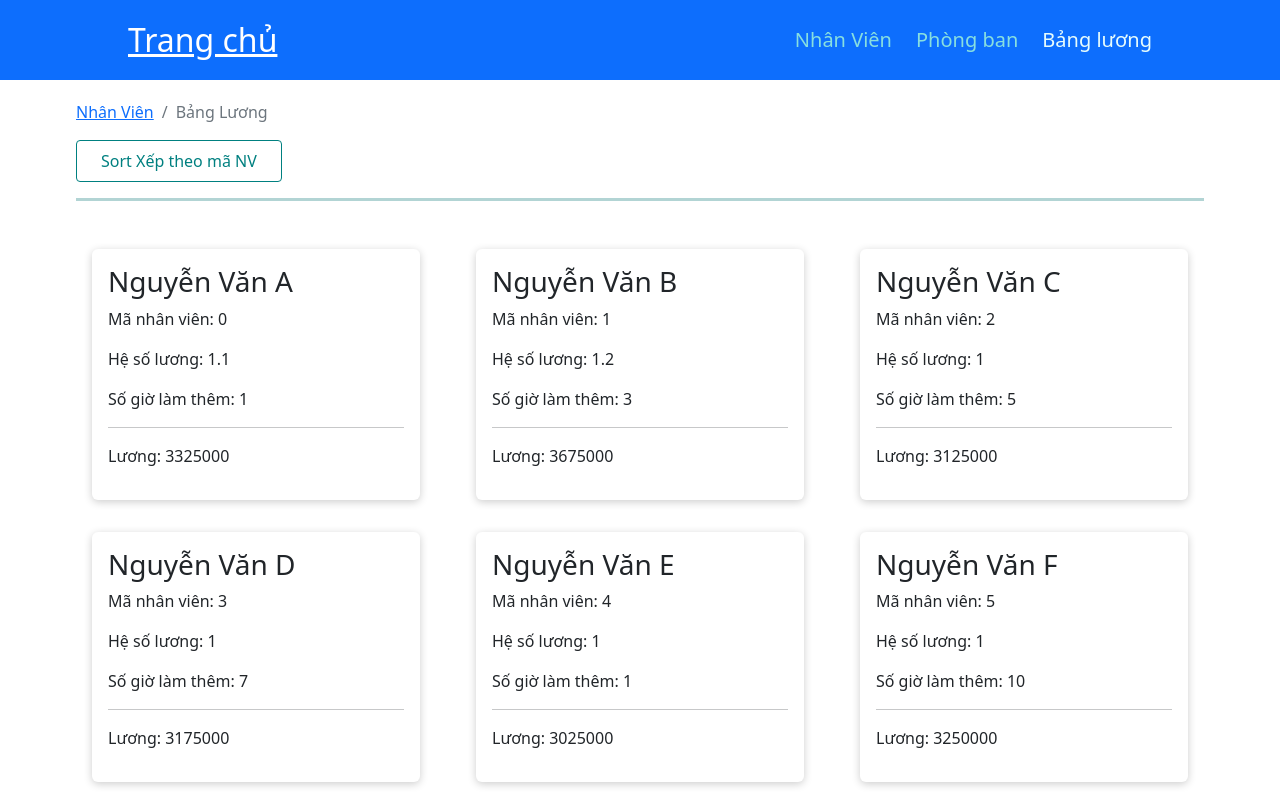
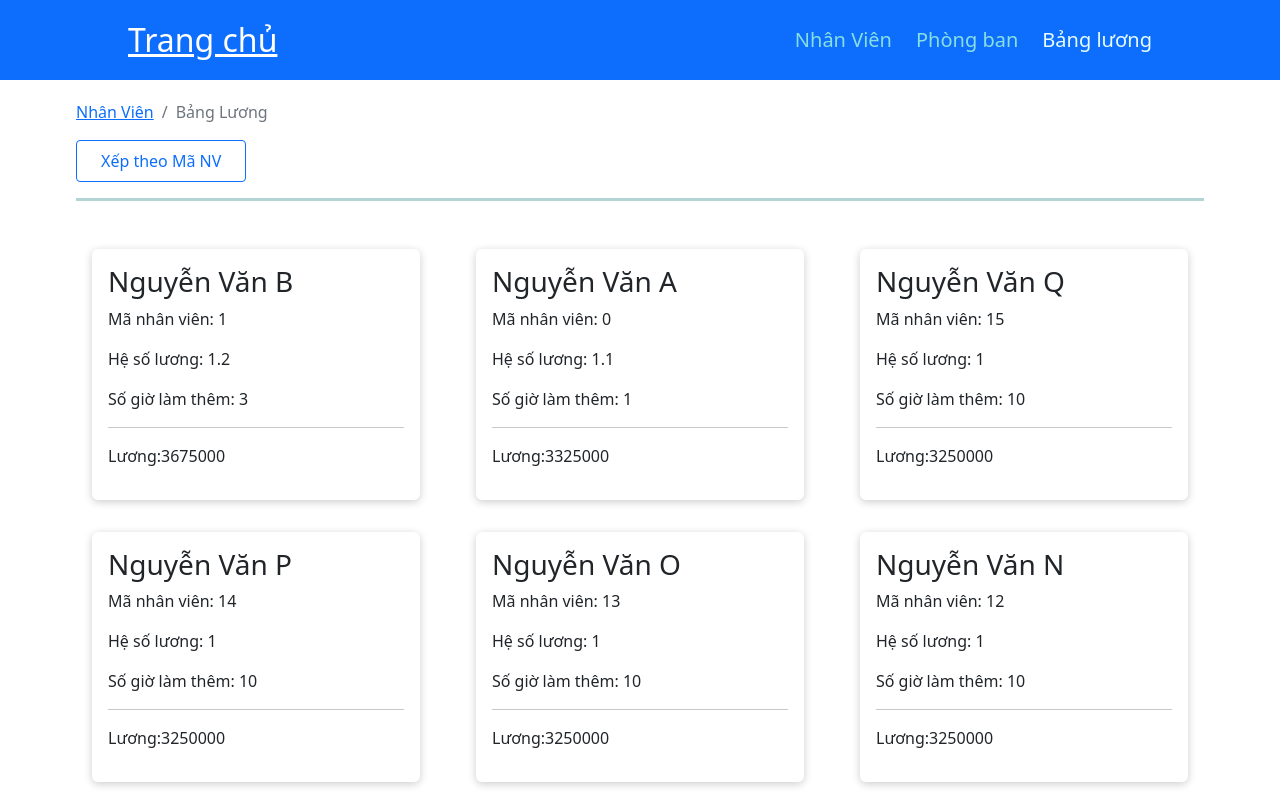
Before and after one commit to ngldung/Funix-React, a React (Create React App) app in the folder asm2/: page /salary in a window 1280 px wide. Shown: the top 800 px of the page. Built offline with nearby package versions, Linux system fonts and the light colour scheme.

Commit message:
complete sort feature in salary page

```diff
--- a/asm2/src/components/UI/SearchBar.js
+++ b/asm2/src/components/UI/SearchBar.js
@@ -4,7 +4,8 @@ const SearchBar = (props) => {
   const [enteredSearch, setEnteredSearch] = useState("");
 
   const inputSearchHandler = (event) => {
-    setEnteredSearch(event.target.value);
+    const inputLower = event.target.value;
+    setEnteredSearch(inputLower.toLowerCase());
   };
 
   const searchSubmitHandler = (event) => {
--- a/asm2/src/pages/Salary.js
+++ b/asm2/src/pages/Salary.js
@@ -3,6 +3,24 @@ import Breadcrumb from "react-bootstrap/Breadcrumb";
 import Card from "../components/UI/Card";
 import classes from "./Salary.module.css";
 import { useHistory, useLocation } from "react-router-dom";
+
+//Function to execute sort by id or sort by salary
+const sortStaffs = (staffs, sortById) => {
+  return staffs.sort((staffA, staffB) => {
+    if (sortById) {
+      return staffA.id > staffB.id ? 1 : -1; //if sort by id -> use this calculation to sort
+    } else {
+      return (
+        //or use below calculation if sort by salary
+        staffA.salaryScale * 3000000 +
+        (staffA.overTime / 8) * 200000
+      ).toFixed(0) <
+        (staffB.salaryScale * 3000000 + (staffB.overTime / 8) * 200000).toFixed(0)
+        ? 1
+        : -1;
+    }
+  });
+};
 
 const Salary = () => {
   const history = useHistory();
@@ -11,32 +29,32 @@ const Salary = () => {
   const queryParam = new URLSearchParams(location.search);
   const isSortingId = queryParam.get("sort") === "id";
 
+  const sortedStaffs = sortStaffs(STAFFS, isSortingId);
+
   const sortChangeHandler = () => {
     history.push("/salary?sort=" + (isSortingId ? "salary" : "id"));
   };
   return (
     <div>
+      {/* Use breadcumb to make nav link visible */}
       <Breadcrumb>
-        <Breadcrumb.Item href="/">Nhân Viên</Breadcrumb.Item>
-        <Breadcrumb.Item active>Bảng Lương</Breadcrumb.Item>
+        <Breadcrumb.Item href="/"> Nhân Viên </Breadcrumb.Item>
+        <Breadcrumb.Item active> Bảng Lương </Breadcrumb.Item>
       </Breadcrumb>
       <div className={classes.sorting}>
         <button onClick={sortChangeHandler}>
-          Sort {isSortingId ? "Xếp theo Lương" : "Xếp theo mã NV"}
+          Xếp theo {isSortingId ? " Lương" : " Mã NV"}
         </button>
       </div>
-
       <div className="row">
-        {STAFFS.map((staff) => (
+        {sortedStaffs.map((staff) => (
           <div key={staff.id} className="col-12 col-md-6 col-lg-4">
             <Card>
-              <h3>{staff.name}</h3>
-              <p>Mã nhân viên: {staff.id}</p>
-              <p>Hệ số lương: {staff.salaryScale}</p>
-              <p>Số giờ làm thêm: {staff.overTime}</p>
-              <hr />
+              <h3> {staff.name} </h3> <p> Mã nhân viên: {staff.id} </p>
+              <p> Hệ số lương: {staff.salaryScale} </p>
+              <p> Số giờ làm thêm: {staff.overTime} </p> <hr />
               <p>
-                Lương:{" "}
+                Lương:
                 {(
                   staff.salaryScale * 3000000 +
                   (staff.overTime / 8) * 200000
--- a/asm2/src/pages/Salary.module.css
+++ b/asm2/src/pages/Salary.module.css
@@ -6,8 +6,8 @@
 
 .sorting button {
     font: inherit;
-    color: teal;
-    border: 1px solid teal;
+    color: #0D6EFD;
+    border: 1px solid #0D6EFD;
     background-color: transparent;
     border-radius: 4px;
     padding: 0.5rem 1.5rem;
--- a/asm2/src/pages/StaffDetail.js
+++ b/asm2/src/pages/StaffDetail.js
@@ -5,17 +5,19 @@ import { STAFFS } from "../shared/staffs";
 
 const StaffDetail = () => {
   const params = useParams();
-  console.log(params.staffId);
-  const staffsList = STAFFS;
-  const selectedStaff = staffsList.find((staff) => staff.id.toString() === params.staffId);
-  console.log(selectedStaff);
+  const selectedStaff = STAFFS.find(
+    (staff) => staff.id.toString() === params.staffId
+  ); //check url param with id of staff
   if (!selectedStaff) {
     return <p>NO STAFF FOUND</p>;
   }
+
+  // turn Iso Date to normal date format
   const isoStartDate = new Date(selectedStaff.startDate);
-  const startDate = isoStartDate.toLocaleDateString('en-GB');
+  const startDate = isoStartDate.toLocaleDateString("en-GB");
   const isoDOB = new Date(selectedStaff.doB);
-  const doB = isoDOB.toLocaleDateString('en-GB');
+  const doB = isoDOB.toLocaleDateString("en-GB");
+
   return (
     <Fragment>
       <DetailStaff
--- a/asm2/src/pages/StaffList.js
+++ b/asm2/src/pages/StaffList.js
@@ -7,15 +7,17 @@ import { useHistory, useLocation } from "react-router-dom";
 const StaffList = () => {
   const history = useHistory();
   const location = useLocation();
+  const [staffs, setStaffs] = useState(STAFFS);
 
-  const notSearch = location.search === "";
-  console.log(notSearch);
+  const notSearch = location.search === ""; //Using searchbar or not to render all staff or only searched staff
 
-  const [staffs, setStaffs] = useState(STAFFS);
   const onSubmitSearch = (input) => {
-    const filterStaffs = STAFFS.filter((staff) => staff.name === input);
+    //get search input and filter from staffs list to find searched staff
+    const filterStaffs = STAFFS.filter(
+      (staff) => staff.name.toLowerCase() === input
+    );
     setStaffs(filterStaffs);
-    history.push(`/staffs?search=${input}`);
+    history.push(`/staffs?search=${input}`); //change url when searching to be able to back to staffs list
   };
   return (
     <div className="row">
```
Also changed, not shown: asm2/src/ASM2.svg (added), 1 other file (tests, documents, lock files or other folders).
